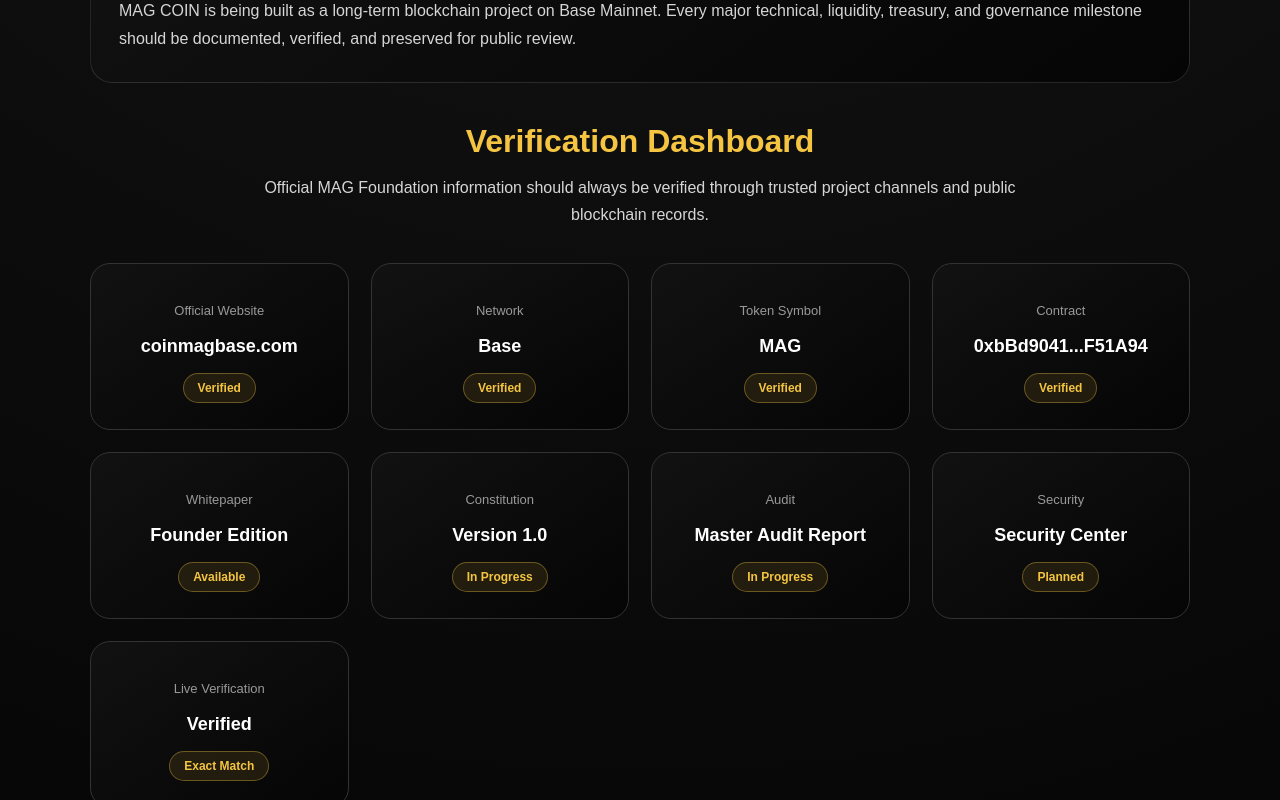
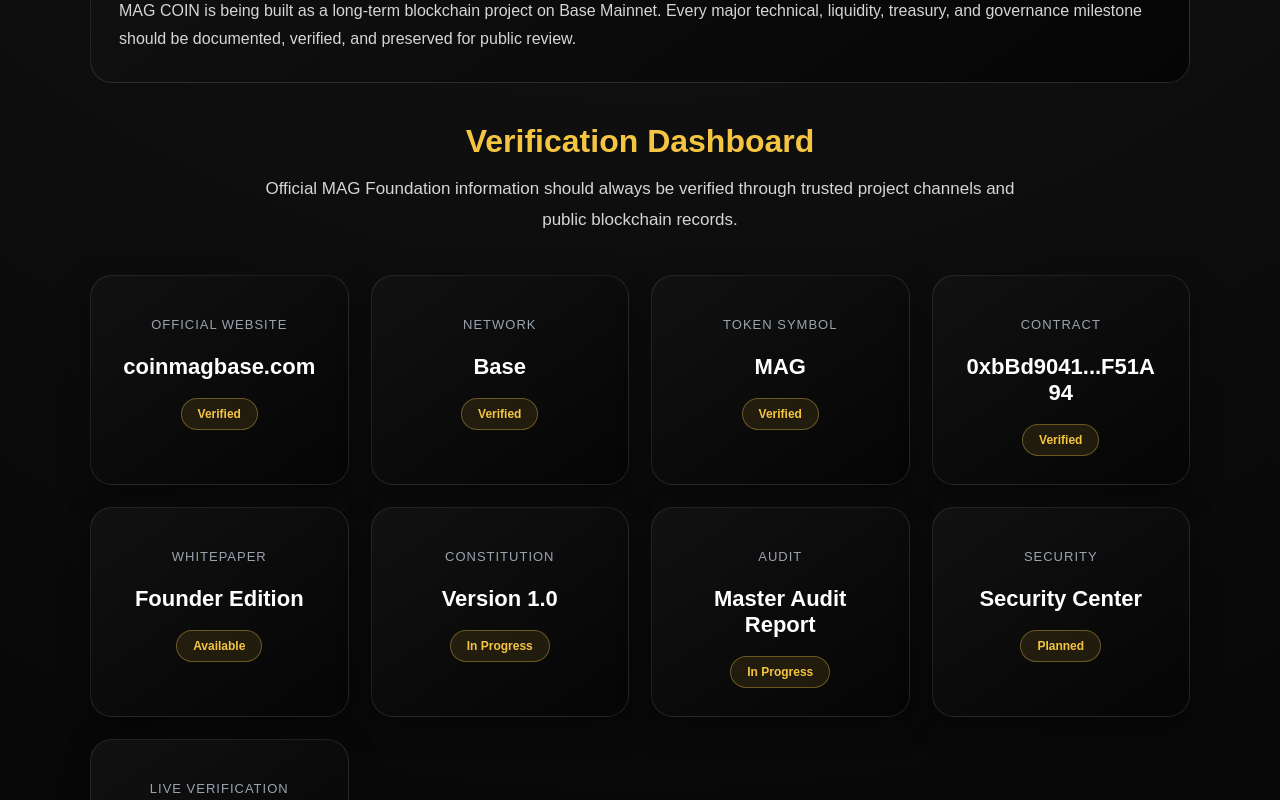
Before and after one commit to MAGZOWN/mag-coin-website, a Next.js app: page /transparency in a window 1280 px wide. Shown: the part 820-1620 px from the top of the page. Built offline with nearby package versions, Linux system fonts and the light colour scheme.

Commit message:
Phase 6.2: Standardize Verification Dashboard styling and interactions

```diff
--- a/app/components/VerificationDashboard.tsx
+++ b/app/components/VerificationDashboard.tsx
@@ -17,14 +17,23 @@ export default function VerificationDashboard() {
 
       <div style={styles.grid}>
         {verificationData.map((item) => (
-          <div key={item.label} style={styles.card} className="cardHover">
+          <div
+            key={item.label}
+            style={styles.card}
+            className="cardHover fadeIn"
+          >
             <p style={styles.label}>{item.label}</p>
+
             <h3 style={styles.value}>{item.value}</h3>
+
             <span style={styles.badge}>{item.status}</span>
           </div>
         ))}
 
-        <div style={styles.card} className="cardHover">
+        <div
+          style={styles.card}
+          className="cardHover fadeIn"
+        >
           <p style={styles.label}>Live Verification</p>
 
           <h3 style={styles.value}>
@@ -43,7 +52,7 @@ export default function VerificationDashboard() {
 const styles: Record<string, CSSProperties> = {
   section: {
     marginTop: "40px",
-    marginBottom: "50px",
+    marginBottom: "60px",
   },
 
   title: {
@@ -51,14 +60,16 @@ const styles: Record<string, CSSProperties> = {
     textAlign: "center",
     fontSize: "32px",
     marginBottom: "14px",
+    fontWeight: 800,
   },
 
   subtitle: {
     color: "#d6d6d6",
     textAlign: "center",
-    lineHeight: "1.7",
+    lineHeight: "1.8",
     maxWidth: "760px",
-    margin: "0 auto 34px",
+    margin: "0 auto 40px",
+    fontSize: "17px",
   },
 
   grid: {
@@ -70,23 +81,29 @@ const styles: Record<string, CSSProperties> = {
   card: {
     background:
       "linear-gradient(145deg, rgba(18,18,18,.96), rgba(5,5,5,.96))",
-    border: "1px solid #333",
-    borderRadius: "20px",
-    padding: "26px",
+    border: "1px solid rgba(255,255,255,.10)",
+    borderRadius: "22px",
+    padding: "28px",
     textAlign: "center",
     color: "#e5e5e5",
+    transition: "all .35s ease",
+    boxShadow: "0 10px 30px rgba(0,0,0,.35)",
   },
 
   label: {
-    color: "#999",
+    color: "#9ca3af",
     fontSize: "13px",
-    marginBottom: "10px",
+    marginBottom: "12px",
+    textTransform: "uppercase",
+    letterSpacing: "1px",
   },
 
   value: {
     color: "#ffffff",
-    fontSize: "18px",
-    marginBottom: "16px",
+    fontSize: "22px",
+    fontWeight: 700,
+    marginBottom: "18px",
+    wordBreak: "break-word",
   },
 
   badge: {
@@ -94,9 +111,9 @@ const styles: Record<string, CSSProperties> = {
     background: "rgba(245,197,66,.10)",
     border: "1px solid rgba(245,197,66,.35)",
     color: "#f5c542",
-    padding: "7px 14px",
+    padding: "8px 16px",
     borderRadius: "999px",
     fontSize: "12px",
-    fontWeight: "bold",
+    fontWeight: 700,
   },
 };
```
